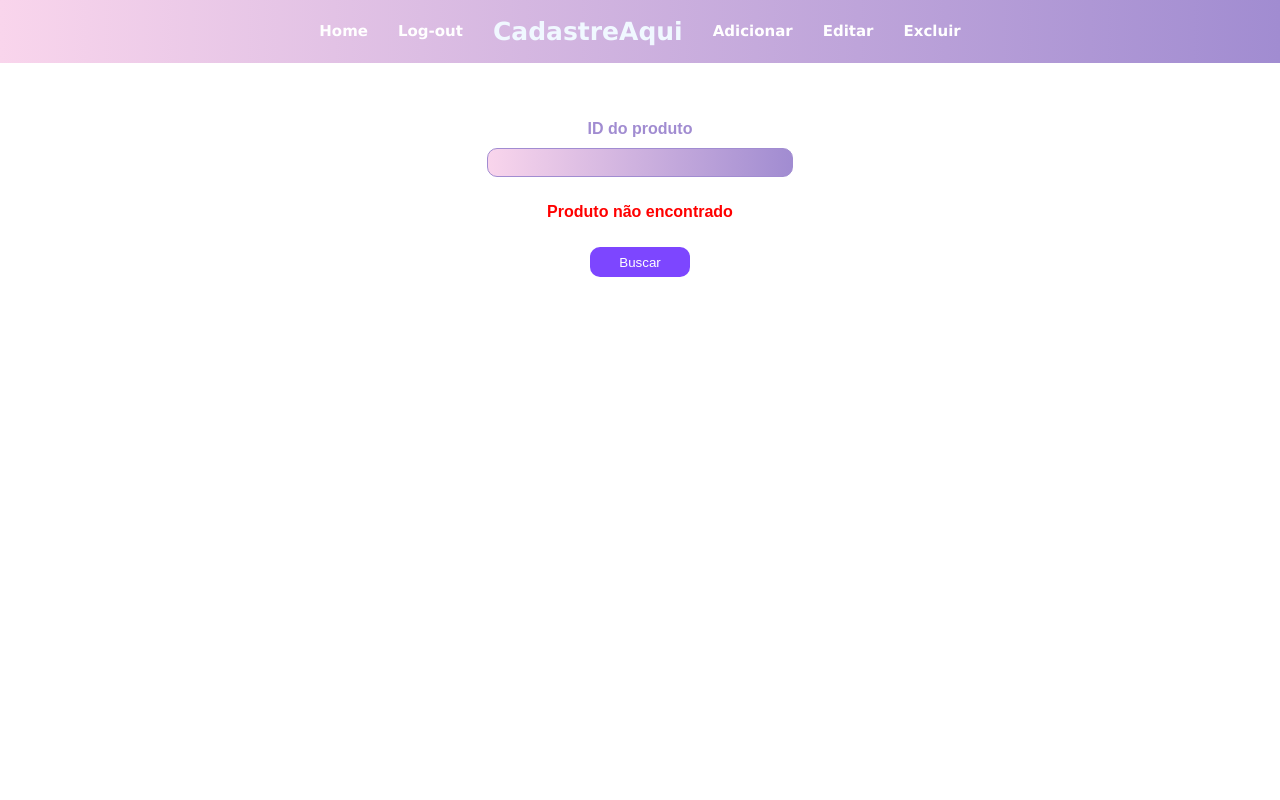
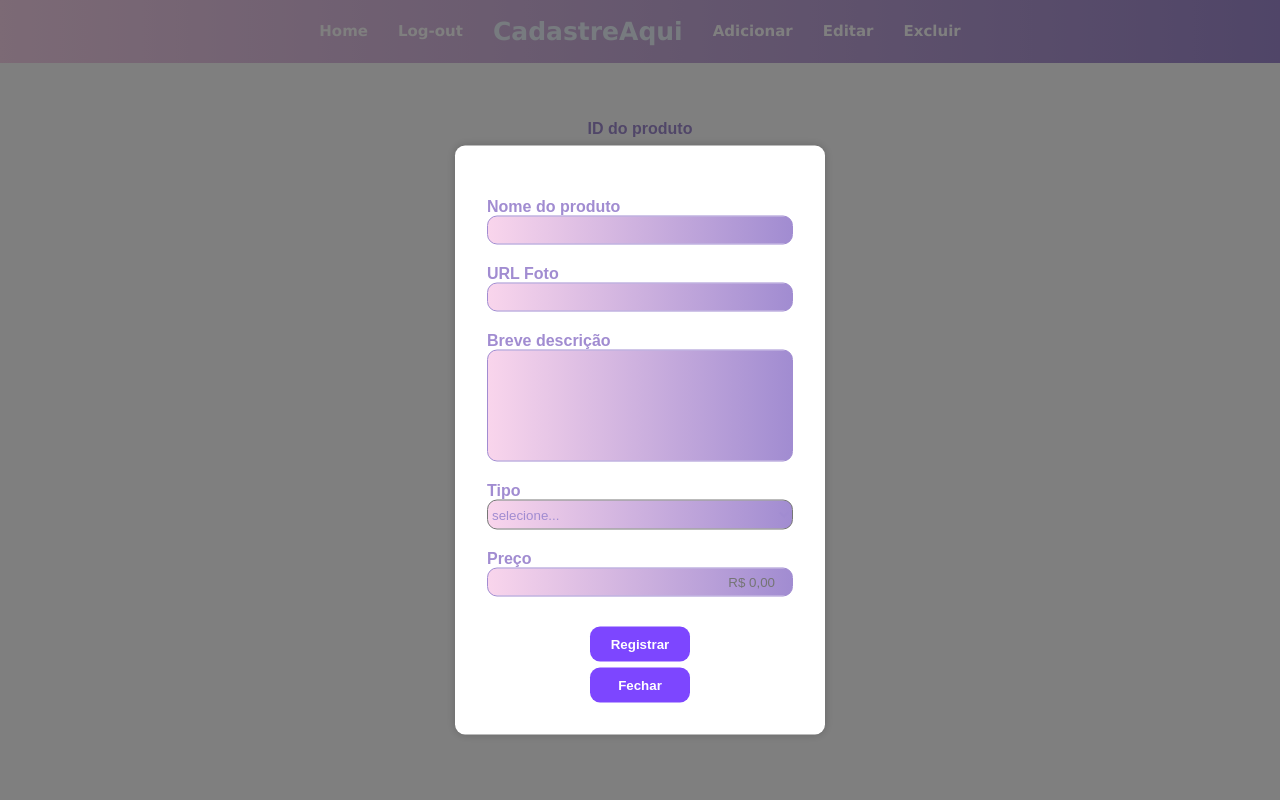
Before and after one commit to GabigolDEVPY/HTML-CSS-ETC, a Flask app: page /return-product in a window 1280 px wide. Run offline with Flask 3, Linux system fonts and the light colour scheme.

Commit message:
adicionando arquivos

```diff
--- a/PROJETOS-1/app/routes/edit.py
+++ b/PROJETOS-1/app/routes/edit.py
@@ -17,7 +17,12 @@ def return_edit():
 
 @edit_bp.route('/return-product', methods=["GET"])
 def return_product():
-    product = []
+    product = ['1']
     product_id = request.args.get('id')
-    return render_template("edit.html", error="erro")
-    # return render_template("edit.html", product=product)
+    # return render_template("edit.html", error="erro")
+    return render_template("edit.html", product=product)
+
+
+@edit_bp.route('/edit-product', methods=["POST"])
+def edit_product():
+    return render_template("edit.html")
--- /dev/null
+++ b/PROJETOS-1/app/static/modal.js
@@ -0,0 +1,3 @@
+function abrirEdit() {
+    document.getElementById('modal-overlay').style.display = 'None';
+}
--- a/PROJETOS-1/app/static/style-add.css
+++ b/PROJETOS-1/app/static/style-add.css
@@ -1,4 +1,4 @@
-.space-edit {
+.space-add {
     margin-top: 40px;
     display: flex;
     flex-direction: column;
@@ -8,6 +8,30 @@
     box-shadow: 0px 0px 10px rgba(0, 0, 0, 0.2);
     border-radius: 10px;
     background-color: #ffffff;
+}
+
+.space-edit {
+    margin-top: 40px;
+    display: flex;
+    top: 50%;
+    left: 50%;
+    position: fixed;
+    box-shadow: 0px 0px 10px rgba(0, 0, 0, 0.2);
+    border-radius: 10px;
+    background-color: #ffffff;
+    transform: translate(-50%, -50%);
+    z-index: 1000;
+    padding: 2rem;
+}
+
+#modal-overlay {
+    position: fixed;
+    top: 0;
+    left: 0;
+    width: 100vw;
+    height: 100vh;
+    background-color: rgba(0,0,0,0.5);
+    z-index: 1000;
 }
 
 .linha {
@@ -39,6 +63,7 @@
     display: flex;
     flex-direction: column;
     align-items: center;
+    gap: 6px;
 }
 
 .btn input {
--- a/PROJETOS-1/app/static/style-home.css
+++ b/PROJETOS-1/app/static/style-home.css
@@ -19,7 +19,7 @@ body {
     gap: 30px;
     cursor: pointer;
     top: 0;
-    z-index: 999;
+    z-index: 998;
 }
 
 
--- a/PROJETOS-1/app/templates/add.html
+++ b/PROJETOS-1/app/templates/add.html
@@ -16,7 +16,7 @@
         <a href="{{ url_for('edit.return_edit')}}"><h2>Editar</h2></a>
         <a><h2>Excluir</h2></a>
     </header>
-    <div class="space-edit">
+    <div class="space-add">
         <form action="{{ url_for('add.return_add')}}" method="POST">
             <div class="linha">
                 <label for="Name">Nome do produto</label>
--- a/PROJETOS-1/app/templates/edit.html
+++ b/PROJETOS-1/app/templates/edit.html
@@ -30,8 +30,9 @@
     </div>
 
     {% if product %}
-        <div class="space-edit">
-            <form action="{{ url_for('add.return_add')}}" method="POST">
+        <div id="modal-overlay">
+            <div class="space-edit" id="space-edit">
+                <form action="{{ url_for('edit.edit_product')}}" method="POST">
                     <div class="linha">
                         <label for="Name">Nome do produto</label>
                         <input type="text" name="name" maxlength="50" required>
@@ -64,9 +65,13 @@
                     </div>
                     <div class="btn">
                         <button type="submit">Registrar</button>
+                        <button type="button" onclick="abrirEdit()">Fechar</button>
                     </div>
                 </form>
         </div>
+    </div>
+
     {% endif %}
+    <script src="{{ url_for('static', filename='modal.js') }}"></script>
 </body>
 </html>
```
Lines whose indentation alone changed are shown as unchanged.
